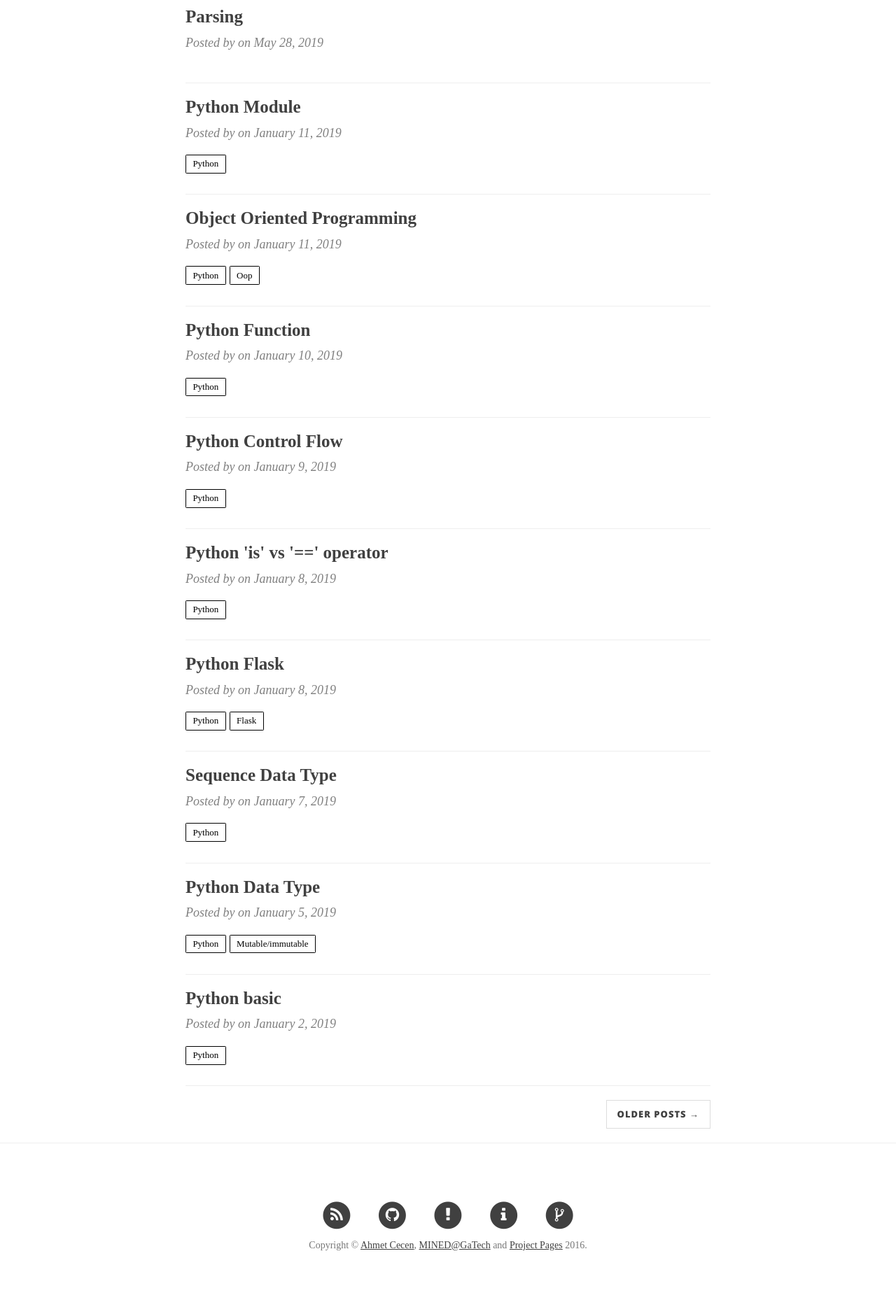
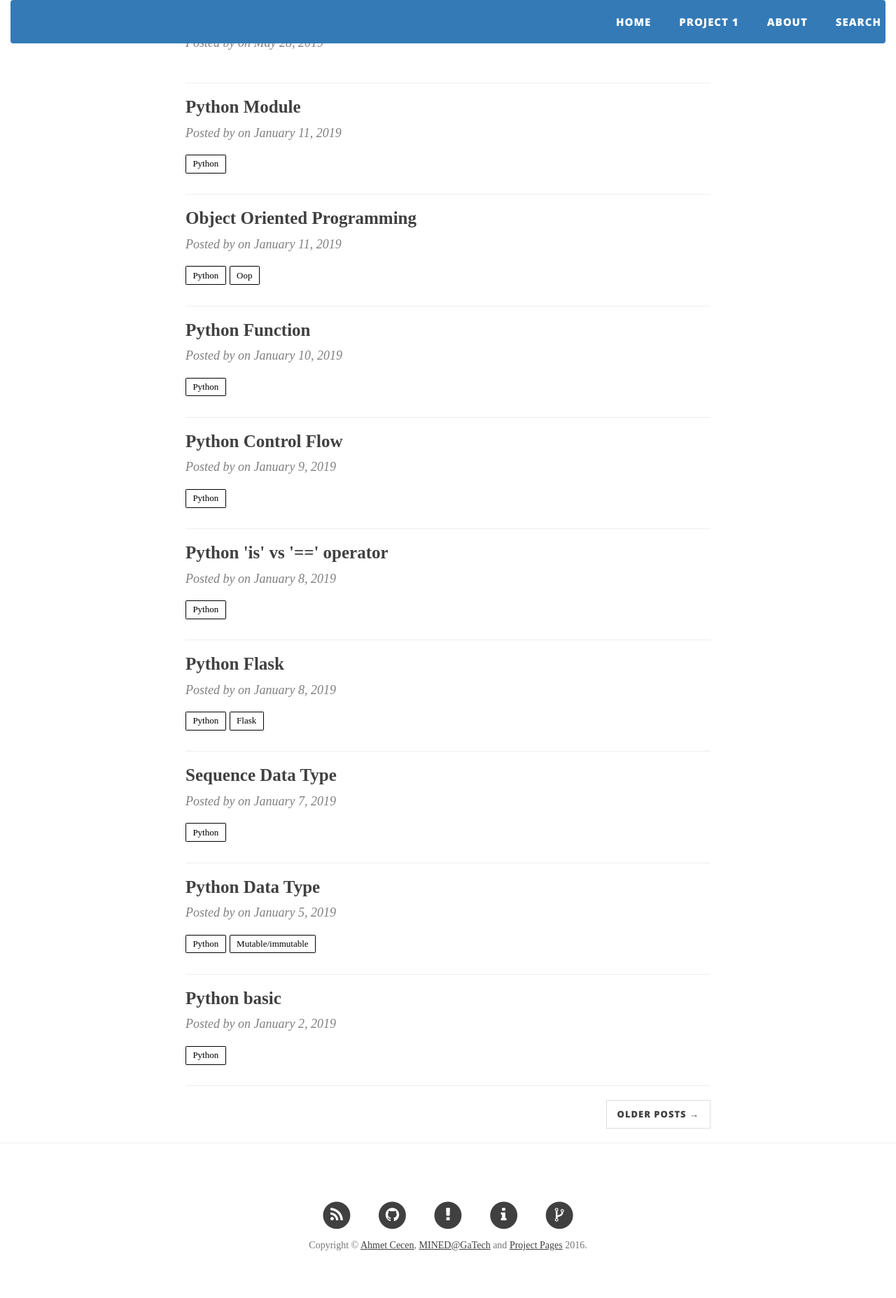
Before and after one commit to don2101/don2101.github.io, a Jekyll site: the page built from index.html, in a window 1280 px wide. Shown: the whole page at 70% size. Built offline with Jekyll 4.4.1, drawn with Linux system fonts in a browser that asks for light colours; nearby versions of some CDN libraries; some web fonts are replaced; the list of posts is cut into pages by our own code.

Commit message:
font size조절, navbar 수정

```diff
--- a/_includes/nav.html
+++ b/_includes/nav.html
@@ -13,7 +13,8 @@
         </div>
 
         <!-- Collect the nav links, forms, and other content for toggling -->
-        <div class="collapse navbar-collapse" id="bs-example-navbar-collapse-1">
+
+        <div class="navbar navbar-expand-lg navbar-dark bg-primary" id="bs-example-navbar-collapse-1">
             <ul class="nav navbar-nav navbar-right">
                 <li>
                     <a href="{{ site.baseurl }}/">Home</a>
--- a/css/clean-blog.css
+++ b/css/clean-blog.css
@@ -71,7 +71,7 @@ hr.small {
 }
 .navbar-custom .nav li a {
   text-transform: uppercase;
-  font-size: 12px;
+  font-size: 15px;
   font-weight: 800;
   letter-spacing: 1px;
 }
@@ -82,7 +82,7 @@ hr.small {
   }
   .navbar-custom .navbar-brand {
     color: white;
-    padding: 20px;
+    padding: 10px;
   }
   .navbar-custom .navbar-brand:hover,
   .navbar-custom .navbar-brand:focus {
@@ -90,7 +90,7 @@ hr.small {
   }
   .navbar-custom .nav li a {
     color: white;
-    padding: 20px;
+    padding: 10px;
   }
   .navbar-custom .nav li a:hover,
   .navbar-custom .nav li a:focus {
```
Also changed, not shown: css/bootstrap.min.css.
